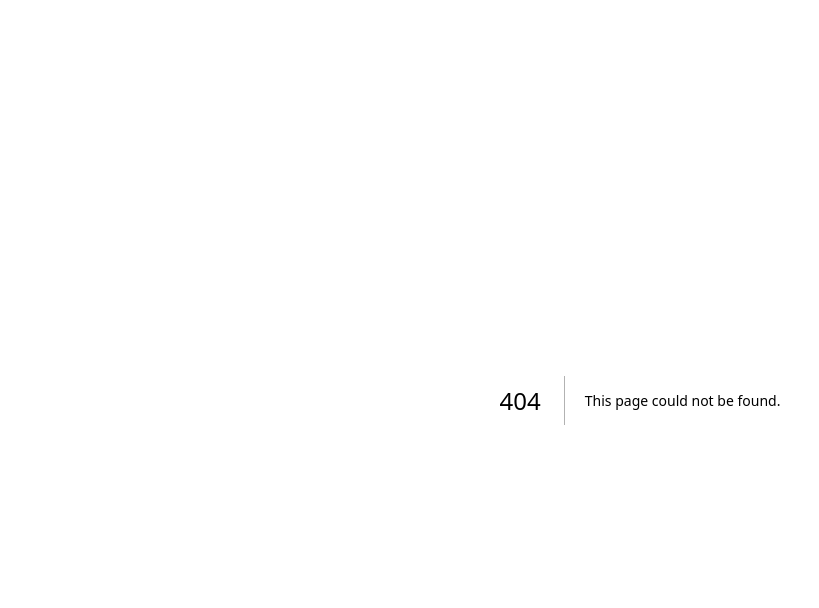
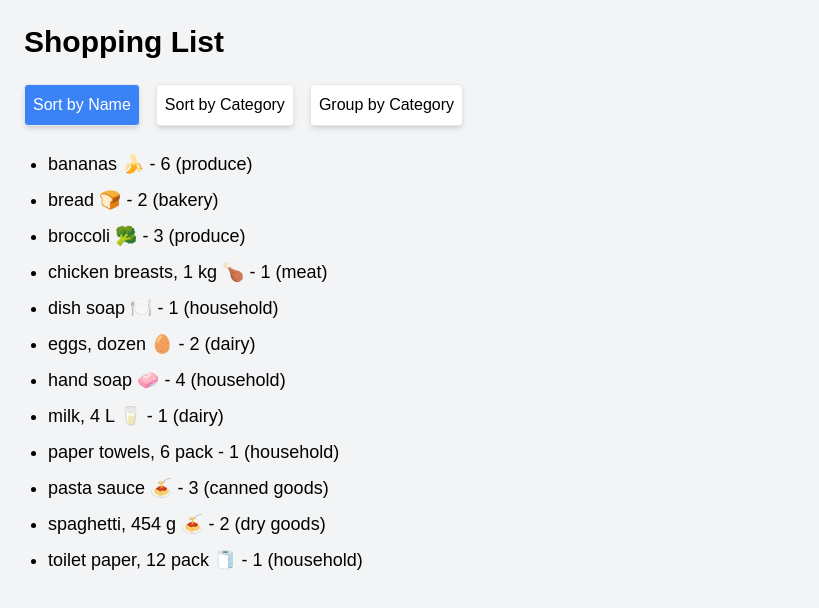
Before and after one commit to Sandhu-666/cprg306-assignments, a Next.js app: page /week-6 in a window 1280 px wide. Before the commit this address had no page. Shown: the top 608 px of the page, without its empty margins (0-819 px from the left). Built offline with nearby package versions, Linux system fonts and the light colour scheme.

Commit message:
Done week-6

```diff
--- a/app/page.js
+++ b/app/page.js
@@ -2,30 +2,73 @@ import Link from "next/link";
 
 const HomePage = () => {
   return (
-    <div style={{ textAlign: "center", padding: "20px" }}>
-      <h1>CPRG 306: Web Development 2 - Assignments</h1>
-      <p>
-        <Link href="/week-2" style={{ fontSize: "18px", textDecoration: "none" }}>
+    <div style={styles.container}>
+      <h1 style={styles.heading}>CPRG 306: Web Development 2 - Assignments</h1>
+      <div style={styles.linkContainer}>
+        <p style={styles.linkText}>
+          <Link href="/week-2" style={styles.link}>
             Week 2 Assignment
           </Link>
         </p>
-      <p>
-        <Link href="/week-3" style={{ fontSize: "18px", textDecoration: "none" }}>
+        <p style={styles.linkText}>
+          <Link href="/week-3" style={styles.link}>
             Week 3 Assignment
           </Link>
         </p>
-      <p>
-        <Link href="/week-4" style={{ fontSize: "18px", textDecoration: "none" }}>
+        <p style={styles.linkText}>
+          <Link href="/week-4" style={styles.link}>
             Week 4 Assignment
           </Link>
         </p>
-      <p>
-        <Link href="/week-5" style={{ fontSize: "18px", textDecoration: "none" }}>
+        <p style={styles.linkText}>
+          <Link href="/week-5" style={styles.link}>
             Week 5 Assignment
           </Link>
         </p>
+        <p style={styles.linkText}>
+          <Link href="/week-6" style={styles.link}>
+            Week 6 Assignment
+          </Link>
+        </p>
+      </div>
     </div>
   );
 };
 
+const styles = {
+  container: {
+    textAlign: "center",
+    padding: "40px",
+    background: "linear-gradient(to right, #6a11cb, #2575fc)", // Gradient background
+    minHeight: "100vh",
+    display: "flex",
+    flexDirection: "column",
+    justifyContent: "center",
+  },
+  heading: {
+    fontSize: "36px",
+    fontWeight: "bold",
+    color: "#fff",
+    marginBottom: "30px",
+  },
+  linkContainer: {
+    display: "flex",
+    flexDirection: "column",
+    alignItems: "center",
+  },
+  linkText: {
+    marginBottom: "15px",
+  },
+  link: {
+    fontSize: "18px",
+    color: "#ffffff",
+    textDecoration: "none",
+    fontWeight: "500",
+    padding: "10px 20px",
+    borderRadius: "5px",
+    backgroundColor: "#333333",
+    transition: "all 0.3s ease",
+  },
+};
+
 export default HomePage;
--- /dev/null
+++ b/app/week-6/item-list.js
@@ -0,0 +1,60 @@
+"use client";
+
+import { useState } from 'react';
+import Item from './item';
+import items from './items.json';
+
+function ItemList() {
+  const [sortBy, setSortBy] = useState("name");
+  const [groupBy, setGroupBy] = useState(false);
+
+  const sortedItems = [...items].sort((a, b) =>
+    sortBy === "name" ? a.name.localeCompare(b.name) : a.category.localeCompare(b.category)
+  );
+
+  const groupedItems = groupBy
+    ? sortedItems.reduce((groups, item) => {
+        if (!groups[item.category]) groups[item.category] = [];
+        groups[item.category].push(item);
+        return groups;
+      }, {})
+    : { All: sortedItems };
+
+  return (
+    <div>
+      <div className="mb-6 flex gap-4">
+        <button
+          className={`p-2 border rounded shadow-md ${sortBy === "name" ? "bg-blue-500 text-white" : "bg-white text-black"}`}
+          onClick={() => setSortBy("name")}
+        >
+          Sort by Name
+        </button>
+        <button
+          className={`p-2 border rounded shadow-md ${sortBy === "category" ? "bg-blue-500 text-white" : "bg-white text-black"}`}
+          onClick={() => setSortBy("category")}
+        >
+          Sort by Category
+        </button>
+        <button
+          className={`p-2 border rounded shadow-md ${groupBy ? "bg-blue-500 text-white" : "bg-white text-black"}`}
+          onClick={() => setGroupBy(!groupBy)}
+        >
+          Group by Category
+        </button>
+      </div>
+
+      {Object.keys(groupedItems).map((category) => (
+        <div key={category} className="mb-4">
+          {groupBy && <h2 className="capitalize font-bold text-xl text-black mb-2">{category}</h2>}
+          <ul className="list-disc ml-6">
+            {groupedItems[category].map((item) => (
+              <Item key={item.id} {...item} />
+            ))}
+          </ul>
+        </div>
+      ))}
+    </div>
+  );
+}
+
+export default ItemList;
--- /dev/null
+++ b/app/week-6/item.js
@@ -0,0 +1,11 @@
+"use client";
+
+function Item({ name, quantity, category }) {
+  return (
+    <li className="text-lg text-black mb-2">
+      {name} - {quantity} ({category})
+    </li>
+  );
+}
+
+export default Item;
--- /dev/null
+++ b/app/week-6/items.json
@@ -0,0 +1,74 @@
+[
+    {
+      "id": "1h2GJKH12gkHG31h1H",
+      "name": "milk, 4 L 🥛",
+      "quantity": 1,
+      "category": "dairy"
+    },
+    {
+      "id": "2KJH3k2j3H1k2J3K1H",
+      "name": "bread 🍞",
+      "quantity": 2,
+      "category": "bakery"
+    },
+    {
+      "id": "3h2KJH3k2j3H1k2J3",
+      "name": "eggs, dozen 🥚",
+      "quantity": 2,
+      "category": "dairy"
+    },
+    {
+      "id": "4k2J3K1H2GJKH12gk",
+      "name": "bananas 🍌",
+      "quantity": 6,
+      "category": "produce"
+    },
+    {
+      "id": "5H1h1H2KJH3k2j3H",
+      "name": "broccoli 🥦",
+      "quantity": 3,
+      "category": "produce"
+    },
+    {
+      "id": "6H1k2J3K1H2GJKH1",
+      "name": "chicken breasts, 1 kg 🍗",
+      "quantity": 1,
+      "category": "meat"
+    },
+    {
+      "id": "7gkHG31h1H2KJH3k",
+      "name": "pasta sauce 🍝",
+      "quantity": 3,
+      "category": "canned goods"
+    },
+    {
+      "id": "8j3H1k2J3K1H2GJK",
+      "name": "spaghetti, 454 g 🍝",
+      "quantity": 2,
+      "category": "dry goods"
+    },
+    {
+      "id": "9H12gkHG31h1H2KJ",
+      "name": "toilet paper, 12 pack 🧻",
+      "quantity": 1,
+      "category": "household"
+    },
+    {
+      "id": "10H3k2j3H1k2J3K1",
+      "name": "paper towels, 6 pack",
+      "quantity": 1,
+      "category": "household"
+    },
+    {
+      "id": "11k2J3K1H2GJKH12",
+      "name": "dish soap 🍽️",
+      "quantity": 1,
+      "category": "household"
+    },
+    {
+      "id": "12GJKH12gkHG31h1",
+      "name": "hand soap 🧼",
+      "quantity": 4,
+      "category": "household"
+    }
+]
--- /dev/null
+++ b/app/week-6/page.js
@@ -0,0 +1,12 @@
+"use client";
+
+import ItemList from './item-list';
+
+export default function Page() {
+  return (
+    <main className="p-6 bg-gray-100 min-h-screen">
+      <h1 className="text-3xl font-bold text-black mb-6">Shopping List</h1>
+      <ItemList />
+    </main>
+  );
+}
```
Lines whose indentation alone changed are shown as unchanged.
